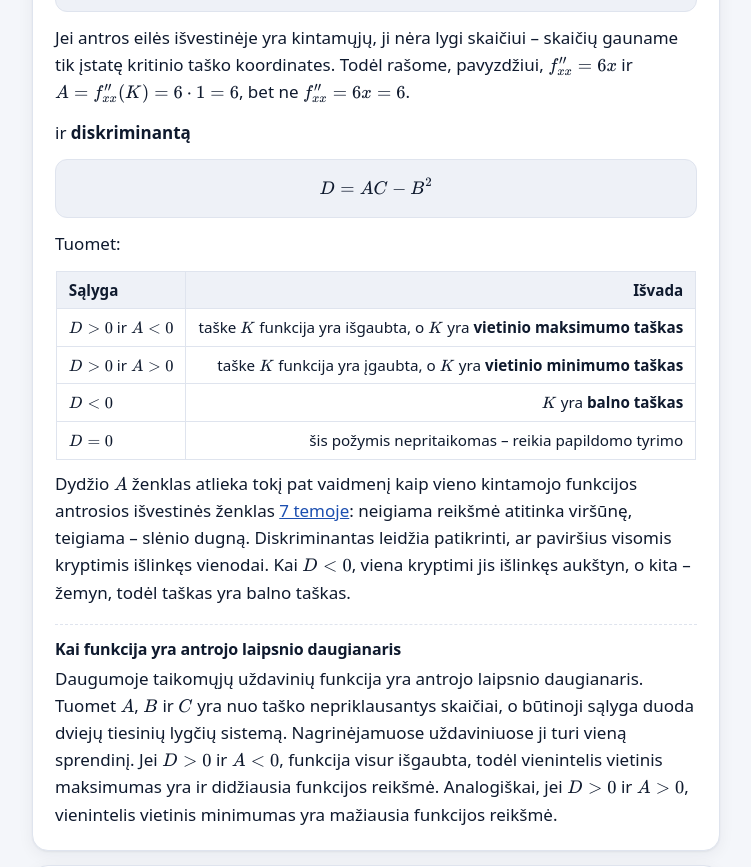
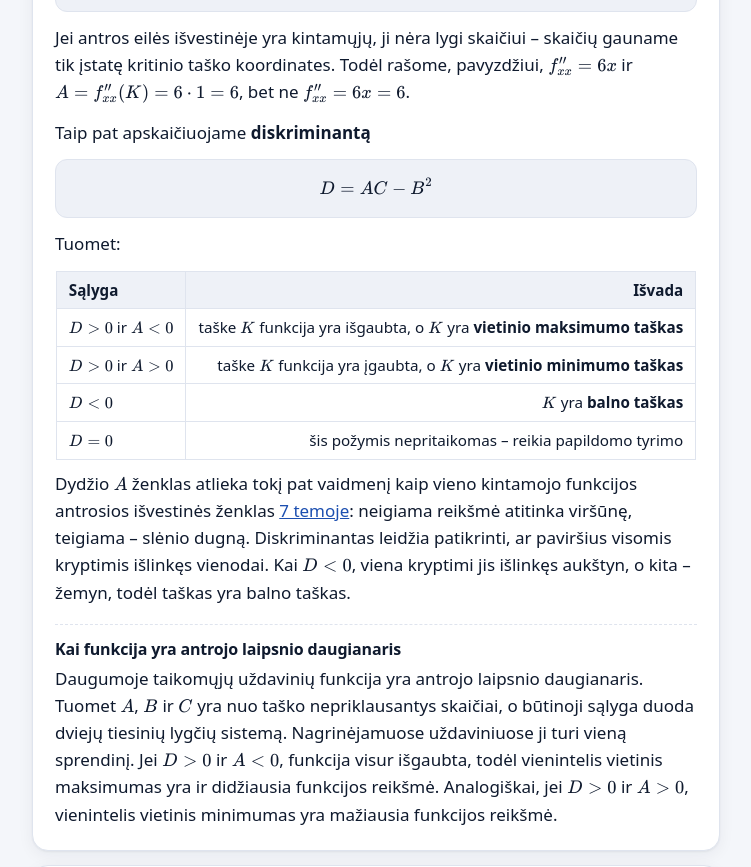
Before and after one commit to markusISM/taikomoji_matematika, a plain HTML site: page lt/tema-9.html in a window 1280 px wide. Shown: the part 2455-3322 px from the top of the page, without its empty margins (264-1015 px from the left). Drawn offline with Linux system fonts and the light colour scheme.

Commit message:
Add files via upload

```diff
--- a/lt/tema-9.html
+++ b/lt/tema-9.html
@@ -7,6 +7,7 @@
 <meta name="description" content="Kelių kintamųjų funkcijų ekstremumai: kritiniai taškai, pakankamoji sąlyga ir balno taškas, interaktyvus paviršiaus brėžinys. Sąlyginis optimizavimas Lagranžo daugiklių metodu ir Lagranžo daugiklio prasmė. Taikymai – atskiruose skyriuose.">
 <meta name="theme-color" content="#001a52">
 <link rel="icon" href="../assets/favicon.svg" type="image/svg+xml">
+<link rel="alternate" hreflang="en" href="../en/tema-9.html">
 <link rel="stylesheet" href="../assets/katex/katex.min.css">
 <link rel="stylesheet" href="../assets/css/style.css?v=104">
 <script defer src="../assets/katex/katex.min.js"></script>
@@ -55,7 +56,7 @@
       <p>Kritinio taško rūšis nustatoma pagal <a href="tema-8-antros-eiles.html">antros eilės dalines išvestines</a>, taikant <strong>pakankamąją sąlygą</strong>. Kritinį tašką pažymime raide, dažniausiai \(K\): pavyzdžiui, \(K(a;\,b)\). Jei kritinių taškų keli, juos žymime \(K_1\), \(K_2\) ir t.&nbsp;t. Pirmiausia randame antros eilės dalines išvestines \(f''_{xx}\), \(f''_{xy}\) ir \(f''_{yy}\), o tada į jas įstatome kritinio taško koordinates. Gautas reikšmes žymime \(A\), \(B\) ir \(C\):</p>
       <div class="formula"><div class="m-wide">\[ A = f''_{xx}(K);\qquad B = f''_{xy}(K);\qquad C = f''_{yy}(K) \]</div><div class="m-narrow">\[ \begin{aligned} A &amp;= f''_{xx}(K) \\ B &amp;= f''_{xy}(K) \\ C &amp;= f''_{yy}(K) \end{aligned} \]</div></div>
       <p>Jei antros eilės išvestinėje yra kintamųjų, ji nėra lygi skaičiui – skaičių gauname tik įstatę kritinio taško koordinates. Todėl rašome, pavyzdžiui, \(f''_{xx} = 6x\) ir \(A = f''_{xx}(K) = 6\cdot 1 = 6\), bet ne \(f''_{xx} = 6x = 6\).</p>
-      <p>ir <strong>diskriminantą</strong></p>
+      <p>Taip pat apskaičiuojame <strong>diskriminantą</strong></p>
       <div class="formula">\[ D = AC - B^2 \]</div>
       <p>Tuomet:</p>
       <div class="tbl-wrap">
@@ -214,6 +215,7 @@
     <ul class="src-list">
       <li><span class="src-ico" aria-hidden="true"><svg viewBox="0 0 24 24" fill="none" stroke="currentColor" stroke-width="2" stroke-linecap="round" stroke-linejoin="round"><path d="M2 5.5C4 4.3 7.5 4 10 5.5V20c-2.5-1.5-6-1.2-8 0z"/><path d="M22 5.5C20 4.3 16.5 4 14 5.5V20c2.5-1.5 6-1.2 8 0z"/><path d="M10 5.5c.7-.4 1.3-.6 2-.6s1.3.2 2 .6"/></svg></span><span class="src-body">V. Būda. <cite>Matematiniai ekonominės analizės pagrindai</cite>. Vilnius, TEV, 2008.<span class="src-ch">8 skyrius</span></span></li>
       <li><span class="src-ico" aria-hidden="true"><svg viewBox="0 0 24 24" fill="none" stroke="currentColor" stroke-width="2" stroke-linecap="round" stroke-linejoin="round"><path d="M2 5.5C4 4.3 7.5 4 10 5.5V20c-2.5-1.5-6-1.2-8 0z"/><path d="M22 5.5C20 4.3 16.5 4 14 5.5V20c2.5-1.5 6-1.2 8 0z"/><path d="M10 5.5c.7-.4 1.3-.6 2-.6s1.3.2 2 .6"/></svg></span><span class="src-body">S. T. Tan. <cite>Applied Mathematics for the Managerial, Life, and Social Sciences</cite>. 3rd ed. Cengage Learning, 2010.<span class="src-ch">12.3 skyrius</span></span></li>
+      <li><span class="src-ico" aria-hidden="true"><svg viewBox="0 0 24 24" fill="none" stroke="currentColor" stroke-width="2" stroke-linecap="round" stroke-linejoin="round"><path d="M2 5.5C4 4.3 7.5 4 10 5.5V20c-2.5-1.5-6-1.2-8 0z"/><path d="M22 5.5C20 4.3 16.5 4 14 5.5V20c2.5-1.5 6-1.2 8 0z"/><path d="M10 5.5c.7-.4 1.3-.6 2-.6s1.3.2 2 .6"/></svg></span><span class="src-body">R. A. Barnett, M. R. Ziegler, K. E. Byleen, C. J. Stocker. <cite>Calculus for Business, Economics, Life Sciences, and Social Sciences</cite>. 14th ed. Pearson, 2019.<span class="src-ch">7.4 skyrius</span></span></li>
     </ul>
   </section>
 
```
